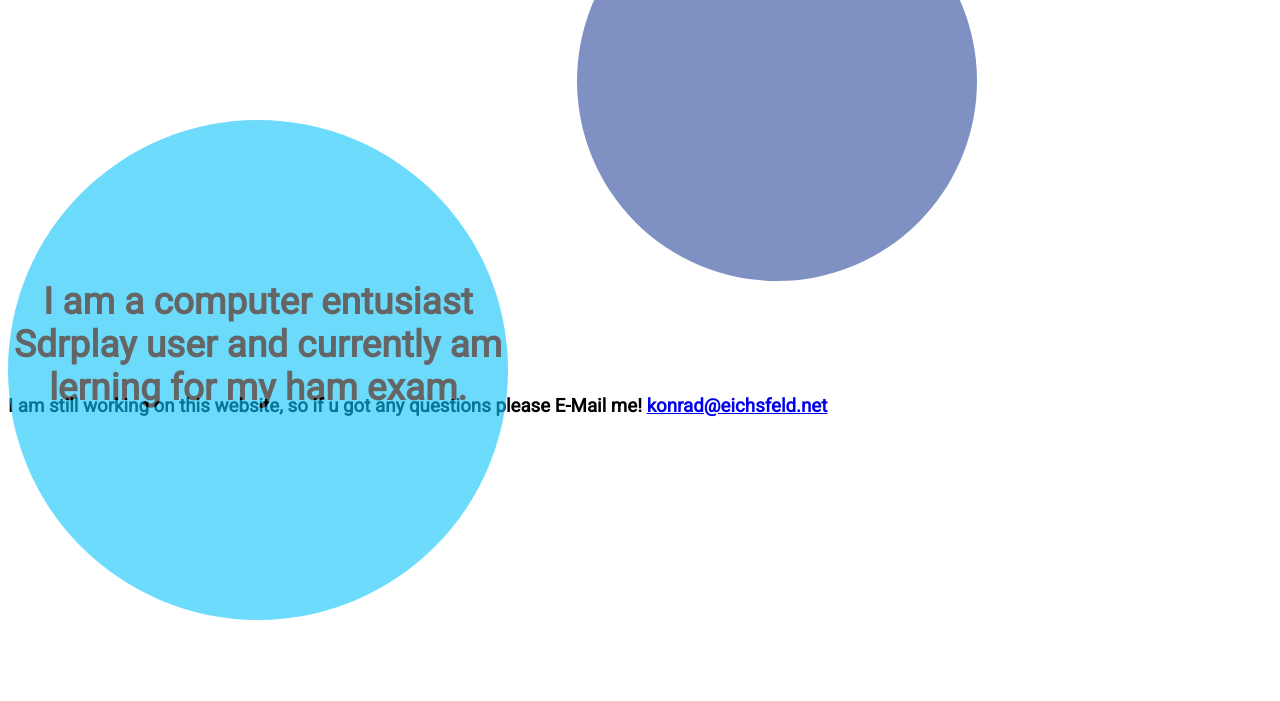
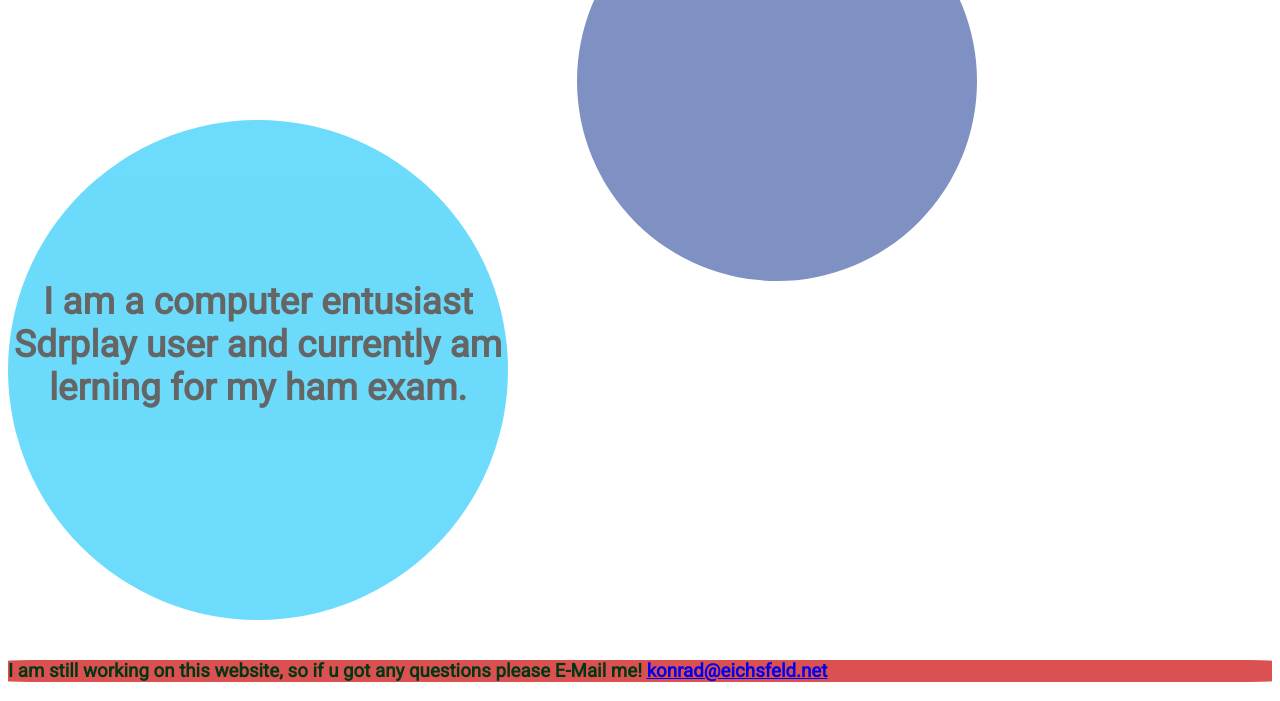
Before and after one commit to Konradrundfunk/Website, a plain HTML site: page index.html in a window 1280 px wide. Shown: the part 837-1538 px from the top of the page. Before the commit the page ends 1457 px from the top, so only its background shows below. Drawn offline with Linux system fonts and the light colour scheme.

Commit message:
working_sign_fixed

```diff
--- a/css/main.scss
+++ b/css/main.scss
@@ -1,5 +1,13 @@
 @import url('https://fonts.googleapis.com/css2?family=Roboto&display=swap');
 $font-weights: ("regular": 400, "medium": 500, "bold": 700);
+
+.working{
+    background: rgb(219, 80, 80);
+    border-radius: 3%;
+    margin-top: 30%;
+    color: rgb(0, 56, 19);
+}
+
 
 //nav style
 
--- a/index.html
+++ b/index.html
@@ -24,13 +24,8 @@
         <li><h1 class="welcome">  Hi, nice to meet u!</h1></li>
         <li class="outer4" ><div class="round round4"><h3 class="textscollover">I am a computer entusiast Sdrplay user and currently am lerning for my ham exam.</h3></div></li>
     </div>
-    <br>
-    <br>
-    <br>
-    <br>
-    <br>
 
-    <h3>I am still working on this website, so if u got any questions please E-Mail me! <a href="mailto:konrad@eichsfeld.net">konrad@eichsfeld.net</a> </h3>
+    <h3 class="working" >I am still working on this website, so if u got any questions please E-Mail me! <a href="mailto:konrad@eichsfeld.net">konrad@eichsfeld.net</a> </h3>
 
     <!-- Section 2-->
     <!--<div class="section2 q">
```
Also changed, not shown: css/main.css, 2 other files.
